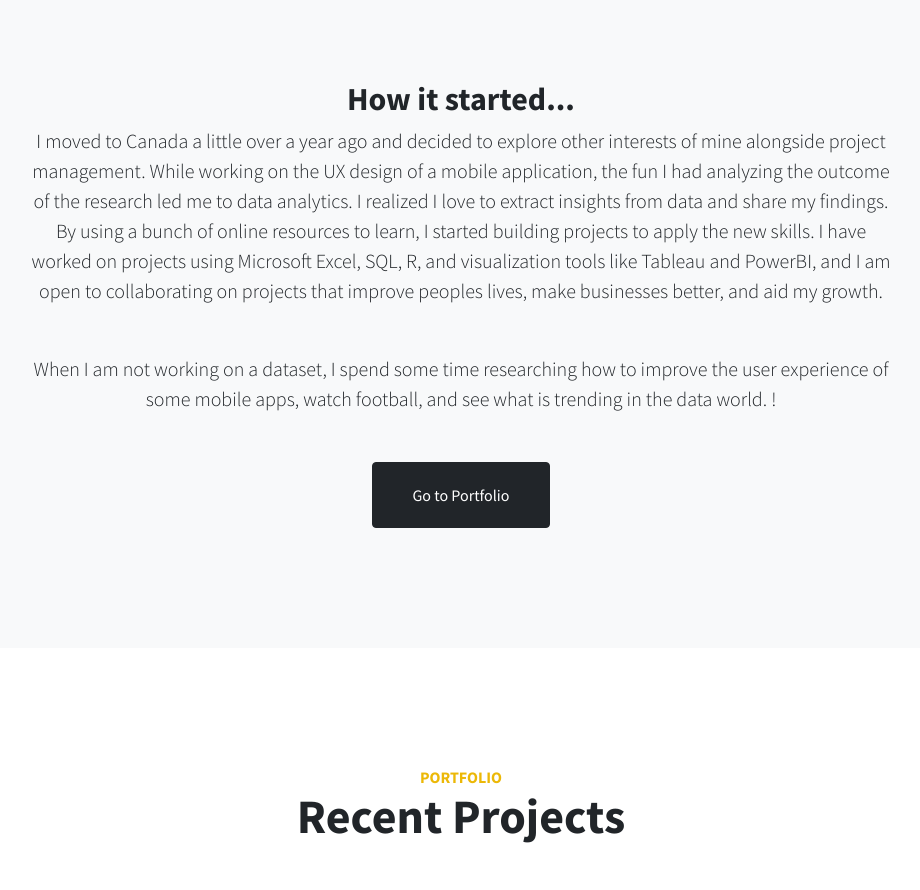
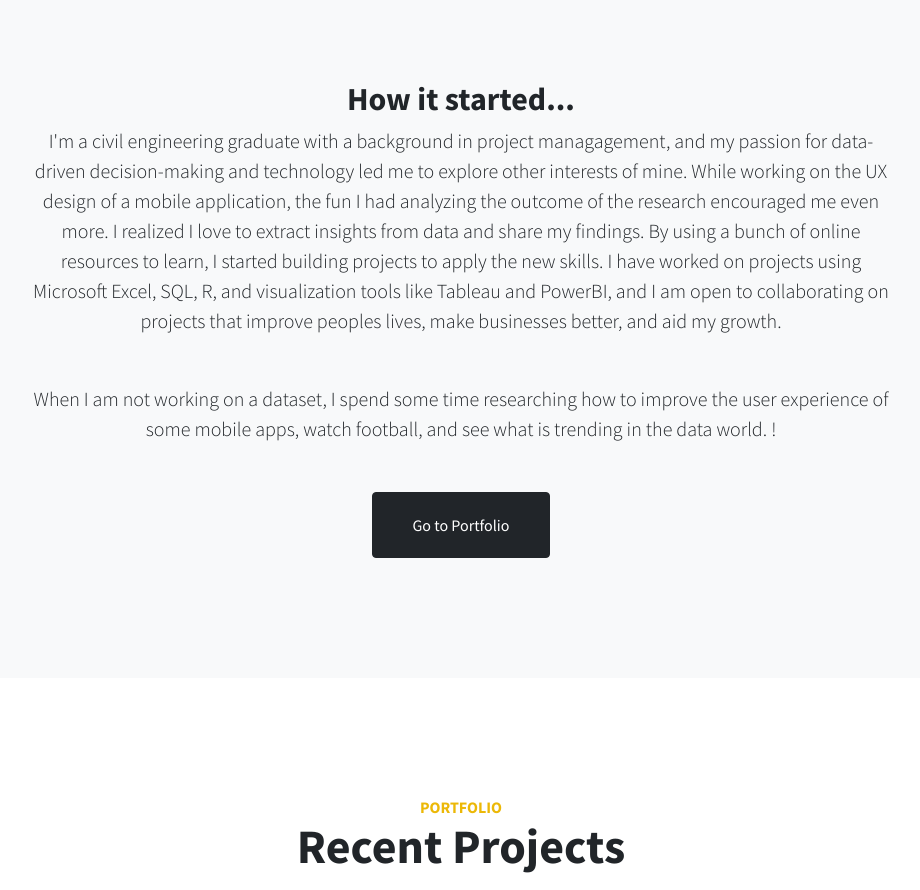
Before and after one commit to Ebrahimakinz/ibrahimAkinteye, a plain HTML site: page index.html in a window 1280 px wide. Shown: the part 840-1730 px from the top of the page, without its empty margins (179-1099 px from the left). Drawn offline with nearby package versions, Linux system fonts and the light colour scheme.

Commit message:
Update index2023.html

```diff
--- a/index.html
+++ b/index.html
@@ -71,10 +71,11 @@
               project management role.
             </p>-->
             <p class="lead mb-5">
-              I moved to Canada a little over a year ago and decided to explore
-              other interests of mine alongside project management. While
+              I'm a civil engineering graduate with a background in project managagement,
+              and my passion for data-driven decision-making and technology led me to explore
+              other interests of mine. While
               working on the UX design of a mobile application, the fun I had
-              analyzing the outcome of the research led me to data analytics. I
+              analyzing the outcome of the research encouraged me even more. I
               realized I love to extract insights from data and share my
               findings. By using a bunch of online resources to learn, I started
               building projects to apply the new skills. I have worked on
```
